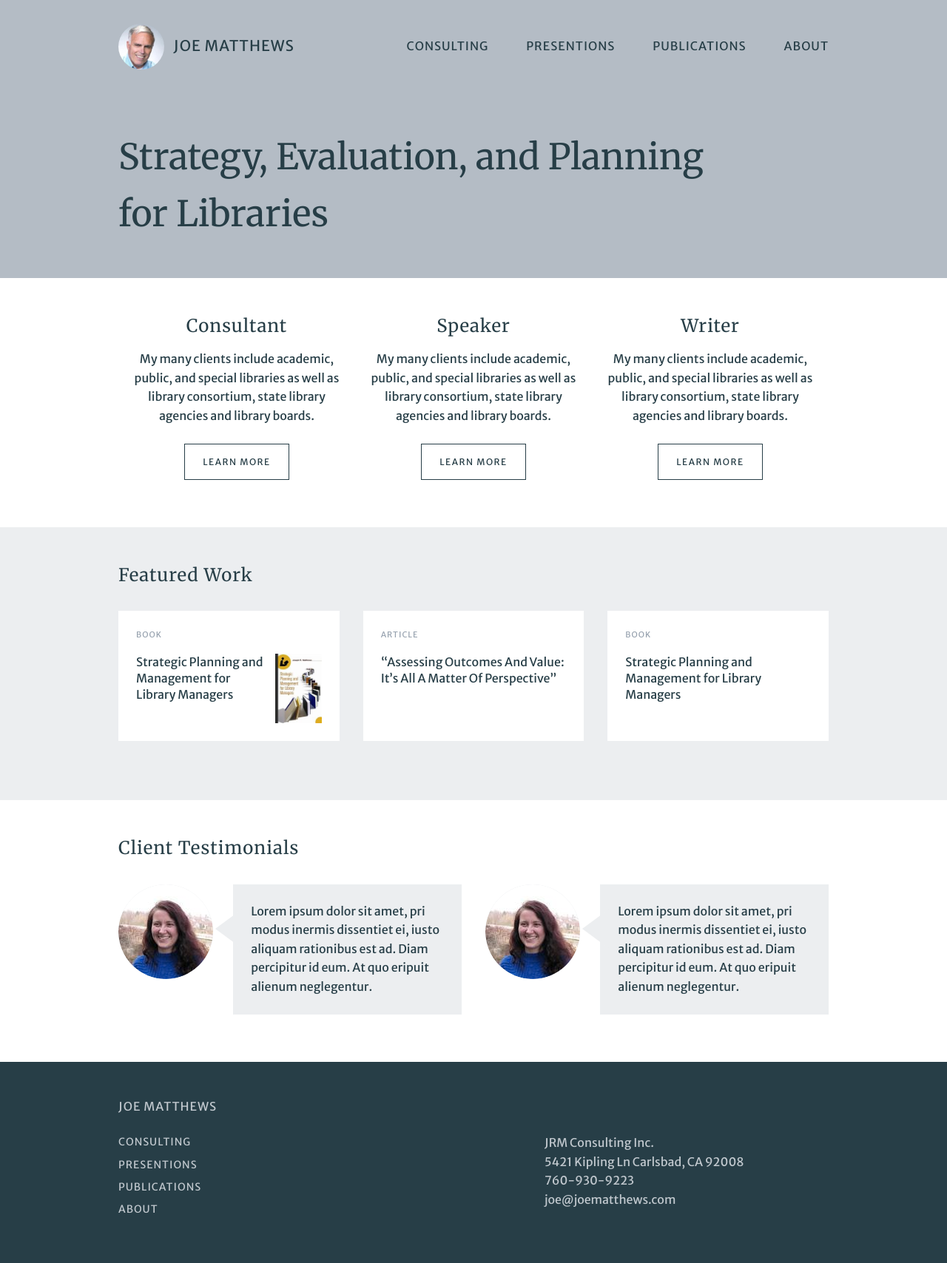
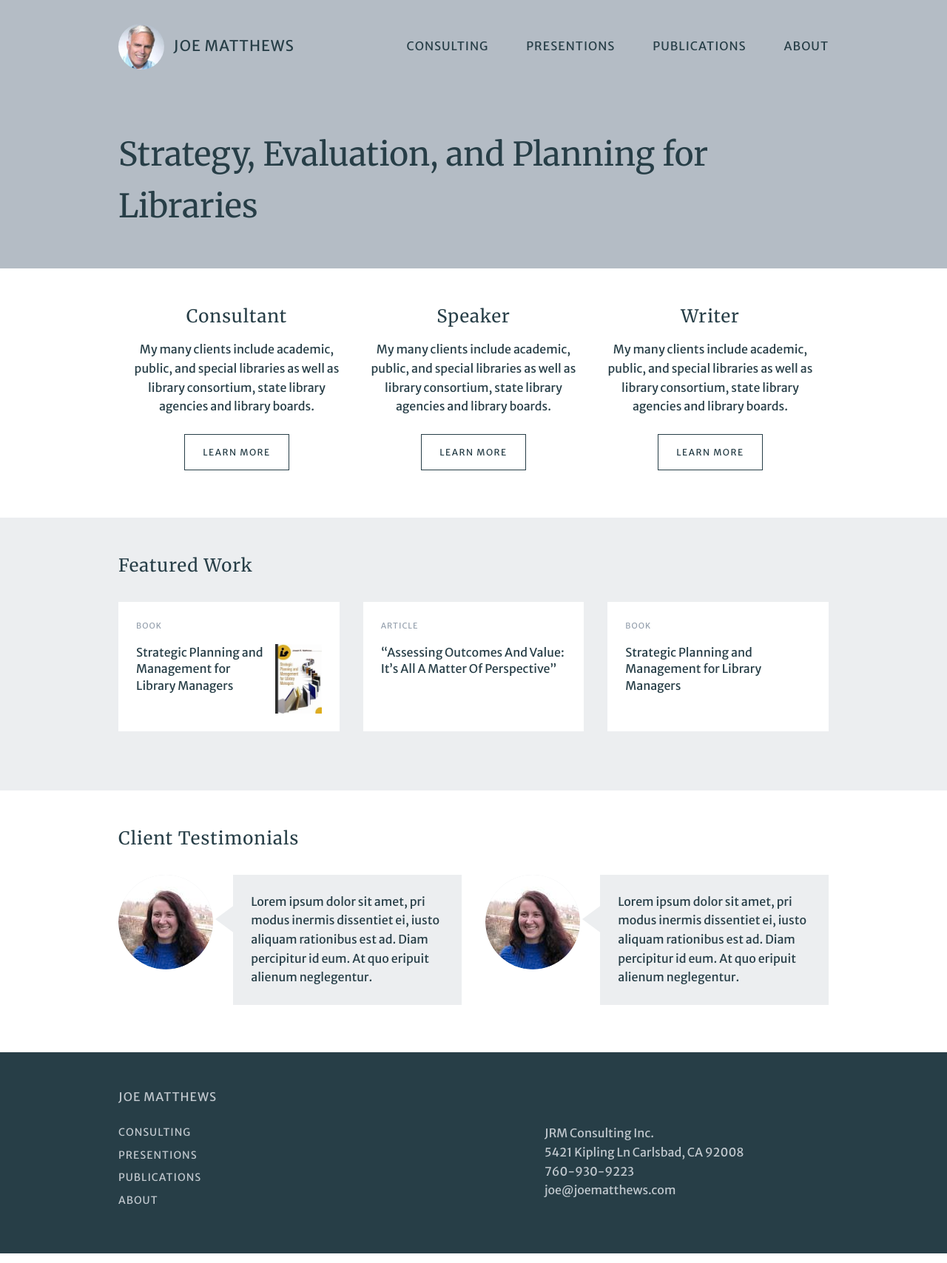
Before and after one commit to brodieaustin/joematthews, a Jekyll site: the page built from index.html, in a window 1280 px wide. Shown: the whole page at 74% size. Built offline with Jekyll 4.4.1, drawn with Linux system fonts in a browser that asks for light colours.

Commit message:
tweaking hero text size

```diff
--- a/_scss/_homepage.scss
+++ b/_scss/_homepage.scss
@@ -3,13 +3,13 @@
 
   h1{
     margin: 0;
-    font-size: 2.5rem;
+    font-size: 2.25rem;
     font-family: $secondary-font-family;
     line-height: 1.6;
 
     @media screen and (#{$bp-larger-than-tablet}){
       max-width: 95%;
-      font-size: 3rem;
+      font-size: 2.75rem;
     }
 
     @media screen and (#{$bp-larger-than-desktop}){
--- a/assets/css/styles.css
+++ b/assets/css/styles.css
@@ -655,13 +655,13 @@ a {
   background: #B4BCC5; }
   .hero h1 {
     margin: 0;
-    font-size: 2.5rem;
+    font-size: 2.25rem;
     font-family: "Merriweather", serif;
     line-height: 1.6; }
     @media screen and (min-width: 53.125em) {
       .hero h1 {
         max-width: 95%;
-        font-size: 3rem; } }
+        font-size: 2.75rem; } }
     @media screen and (min-width: 71.25em) {
       .hero h1 {
         max-width: 90%; } }
```
